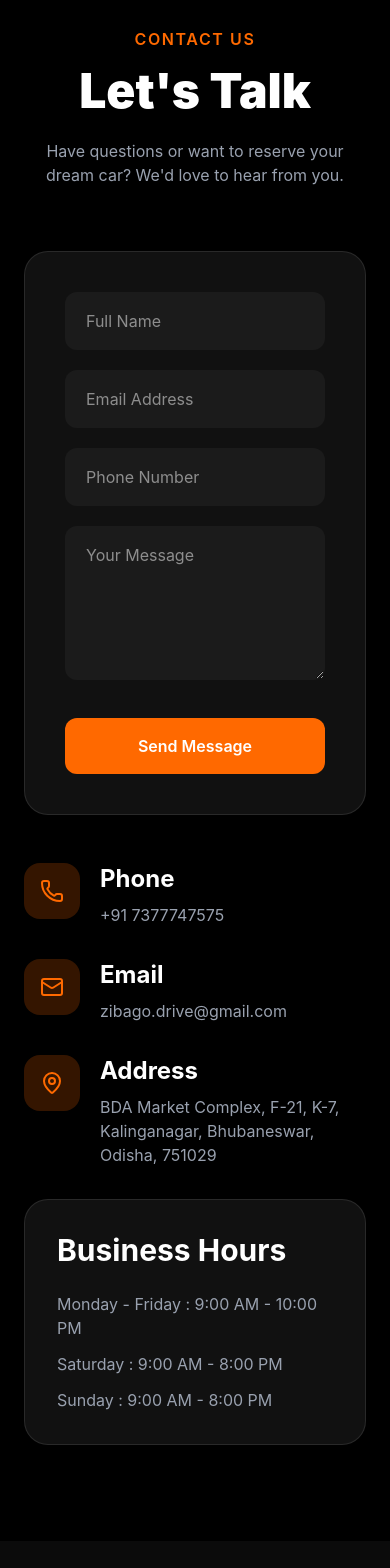
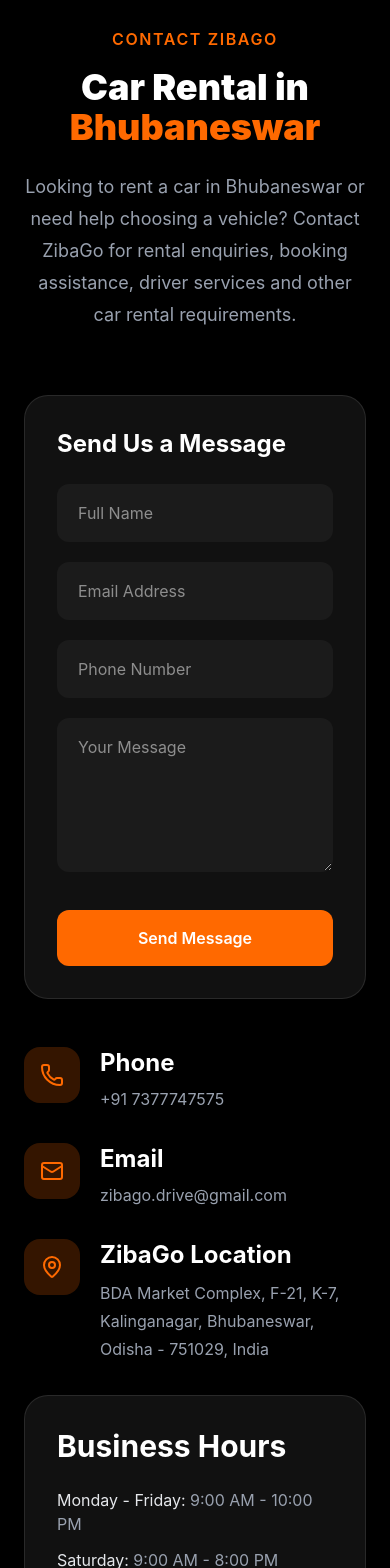
Before and after one commit to tanmayswain11/rental_car_web, a React (Vite) app: page / in a window 390 px wide. Shown: the part 8120-9688 px from the top of the page. Built offline with nearby package versions, Linux system fonts and the light colour scheme.

Commit message:
update footer and contact

```diff
--- a/src/components/layout/Footer.jsx
+++ b/src/components/layout/Footer.jsx
@@ -1,56 +1,84 @@
-import { Mail, MailIcon,Phone } from "lucide-react";
+import { Mail, Phone, MapPin } from "lucide-react";
 import { FaInstagram, FaFacebookF } from "react-icons/fa";
+import { Link } from "react-router-dom";
+
 import logo from "../../assets/images/zibago.jpeg";
 
 export default function Footer() {
   return (
-    <footer className="bg-black text-white border-t border-white/10">
+    <footer
+      className="bg-black text-white border-t border-white/10"
+      aria-label="ZibaGo website footer"
+    >
       <div className="max-w-7xl mx-auto px-6 py-16">
+
         <div className="grid sm:grid-cols-2 lg:grid-cols-4 gap-12">
-          {/* ========================= */}
-          {/* Company */}
-          {/* ========================= */}
 
+          {/* =========================
+              COMPANY
+          ========================== */}
           <div>
-            <div className="flex items-center gap-3">
+            <Link
+              to="/"
+              className="inline-flex items-center gap-3"
+              aria-label="ZibaGo home"
+            >
               <img
                 src={logo}
-                alt="ZibaGo"
+                alt="ZibaGo car rental logo"
+                width="48"
+                height="48"
+                loading="lazy"
+                decoding="async"
                 className="w-12 h-12 rounded-xl object-cover"
               />
 
-              <h2 className="text-3xl font-black">
+              <span className="text-3xl font-black">
                 Ziba
                 <span className="text-orange-500">Go</span>
-              </h2>
-            </div>
+              </span>
+            </Link>
 
             <p className="text-gray-400 mt-6 leading-7 max-w-sm">
-              Luxury car rental service offering premium vehicles with comfort,
-              safety and affordable pricing.
+              ZibaGo provides convenient car rental services in
+              Bhubaneswar and Odisha, with a focus on comfortable
+              vehicles, transparent pricing and reliable customer
+              support.
             </p>
           </div>
 
-          {/* ========================= */}
-          {/* Quick Links */}
-          {/* ========================= */}
+          {/* =========================
+              QUICK LINKS
+          ========================== */}
+          <div>
+            <h2 className="text-xl md:text-2xl font-bold mb-6">
+              Quick Links
+            </h2>
 
-          <div>
-            <h3 className="text-xl md:text-2xl font-bold mb-6">Quick Links</h3>
+            <nav aria-label="Footer navigation">
+              <ul className="space-y-4">
 
-            <ul className="space-y-4">
+                <li>
+                  <Link
+                    to="/"
+                    className="text-gray-400 hover:text-orange-500 transition duration-300"
+                  >
+                    Home
+                  </Link>
+                </li>
+
                 <li>
                   <a
-                  href="#about"
+                    href="/#about"
                     className="text-gray-400 hover:text-orange-500 transition duration-300"
                   >
-                  About
+                    About ZibaGo
                   </a>
                 </li>
 
                 <li>
                   <a
-                  href="#why"
+                    href="/#why"
                     className="text-gray-400 hover:text-orange-500 transition duration-300"
                   >
                     Why ZibaGo
@@ -58,68 +86,65 @@
                 </li>
 
                 <li>
-                <a
-                  href="/rent-cars"
+                  <Link
+                    to="/rent-cars"
                     className="text-gray-400 hover:text-orange-500 transition duration-300"
                   >
-                  Rent Car
+                    Rent a Car in Bhubaneswar
+                  </Link>
+                </li>
+
+                <li>
+                  <a
+                    href="/#services"
+                    className="text-gray-400 hover:text-orange-500 transition duration-300"
+                  >
+                    Our Services
                   </a>
                 </li>
 
                 <li>
                   <a
-                  href="#contact"
+                    href="/#contact"
                     className="text-gray-400 hover:text-orange-500 transition duration-300"
                   >
-                  Contact
+                    Contact ZibaGo
                   </a>
                 </li>
 
-              {/* Privacy Policy */}
-
                 <li>
-                <a
-                  href="/legal/privacypolicy.pdf"
-                  target="_blank"
-                  rel="noopener noreferrer"
+                  <Link
+                    to="/partner"
                     className="text-gray-400 hover:text-orange-500 transition duration-300"
                   >
-                  Privacy Policy
-                </a>
+                    Become a Partner
+                  </Link>
                 </li>
 
-              {/* Terms & Conditions */}
-
-              <li>
-                <a
-                  href="/legal/termsandconditions.pdf"
-                  target="_blank"
-                  rel="noopener noreferrer"
-                  className="text-gray-400 hover:text-orange-500 transition duration-300"
-                >
-                  Terms & Conditions
-                </a>
-              </li>
               </ul>
+            </nav>
           </div>
 
-          {/* ========================= */}
-          {/* Contact */}
-          {/* ========================= */}
-
+          {/* =========================
+              CONTACT
+          ========================== */}
           <div>
-            <h3 className="text-xl md:text-2xl font-bold mb-6">Contact</h3>
+            <h2 className="text-xl md:text-2xl font-bold mb-6">
+              Contact ZibaGo
+            </h2>
 
             <div className="space-y-5">
+
               {/* Phone */}
-
               <a
                 href="tel:+917377747575"
-                className="flex items-center gap-3 group"
+                className="flex items-start gap-3 group"
+                aria-label="Call ZibaGo at 7377747575"
               >
                 <Phone
                   size={20}
-                  className="text-orange-500 group-hover:text-orange-400"
+                  className="text-orange-500 group-hover:text-orange-400 mt-1 shrink-0"
+                  aria-hidden="true"
                 />
 
                 <span className="text-gray-400 group-hover:text-orange-500 transition duration-300">
@@ -128,99 +153,124 @@
               </a>
 
               {/* Email */}
-
               <a
                 href="mailto:zibago.drive@gmail.com"
-                className="flex items-center gap-3 group"
+                className="flex items-start gap-3 group"
+                aria-label="Email ZibaGo"
               >
                 <Mail
                   size={20}
-                  className="text-orange-500 group-hover:text-orange-400"
+                  className="text-orange-500 group-hover:text-orange-400 mt-1 shrink-0"
+                  aria-hidden="true"
                 />
 
                 <span className="text-gray-400 group-hover:text-orange-500 transition duration-300 break-all">
                   zibago.drive@gmail.com
                 </span>
               </a>
+
+              {/* Address */}
+              <a
+                href="https://www.google.com/maps/search/?api=1&query=BDA+Market+Complex+F-21+K-7+Kalinganagar+Bhubaneswar+Odisha+751029"
+                target="_blank"
+                rel="noopener noreferrer"
+                className="flex items-start gap-3 group"
+                aria-label="View ZibaGo location on Google Maps"
+              >
+                <MapPin
+                  size={20}
+                  className="text-orange-500 group-hover:text-orange-400 mt-1 shrink-0"
+                  aria-hidden="true"
+                />
+
+                <address className="not-italic text-gray-400 group-hover:text-orange-500 transition duration-300 leading-6">
+                  BDA Market Complex, F-21, K-7,
+                  <br />
+                  Kalinganagar, Bhubaneswar,
+                  <br />
+                  Odisha - 751029, India
+                </address>
+              </a>
+
             </div>
           </div>
 
-          {/* ========================= */}
-          {/* Social */}
-          {/* ========================= */}
-
+          {/* =========================
+              SOCIAL
+          ========================== */}
           <div>
-            <h3 className="text-xl md:text-2xl font-bold mb-6">Follow Us</h3>
+            <h2 className="text-xl md:text-2xl font-bold mb-6">
+              Follow ZibaGo
+            </h2>
 
             <div className="flex gap-4 flex-wrap">
-              {/* Website */}
-
-              {/* <a
-                href="/"
-                aria-label="ZibaGo Website"
-                className="w-12 h-12 rounded-full bg-[#111] border border-white/10 flex items-center justify-center hover:bg-orange-500 hover:border-orange-500 transition duration-300"
-              >
-                <Globe size={20} />
-              </a> */}
 
               {/* Email */}
-
               <a
                 href="mailto:zibago.drive@gmail.com"
                 aria-label="Email ZibaGo"
                 className="w-12 h-12 rounded-full bg-[#111] border border-white/10 flex items-center justify-center hover:bg-orange-500 hover:border-orange-500 transition duration-300"
               >
-                <MailIcon size={20} />
+                <Mail size={20} aria-hidden="true" />
               </a>
 
-              {/* Phone */}
-
-              {/* <a
-                href="tel:+917377747575"
-                aria-label="Call ZibaGo"
+              {/* Instagram */}
+              <a
+                href="https://www.instagram.com/zibago_drive/"
+                target="_blank"
+                rel="noopener noreferrer"
+                aria-label="Follow ZibaGo on Instagram"
                 className="w-12 h-12 rounded-full bg-[#111] border border-white/10 flex items-center justify-center hover:bg-orange-500 hover:border-orange-500 transition duration-300"
               >
-                <Phone size={20} />
-              </a> */}
-
-              {/* Instagram */}
-
-              <a
-                href="https://www.instagram.com/zibago_drive?igsh=MTdrNnVxMTFyNHE2cA=="
-                target="_blank"
-                rel="noopener noreferrer"
-                aria-label="ZibaGo Instagram"
-                className="w-12 h-12 rounded-full bg-[#111] border border-white/10 flex items-center justify-center hover:bg-orange-500 hover:border-orange-500 transition duration-300"
-              >
-                <FaInstagram size={21} />
+                <FaInstagram
+                  size={21}
+                  aria-hidden="true"
+                />
               </a>
 
               {/* Facebook */}
-
               <a
                 href="https://www.facebook.com/share/1DB8iyj1ma/"
                 target="_blank"
                 rel="noopener noreferrer"
-                aria-label="ZibaGo Facebook"
+                aria-label="Follow ZibaGo on Facebook"
                 className="w-12 h-12 rounded-full bg-[#111] border border-white/10 flex items-center justify-center hover:bg-orange-500 hover:border-orange-500 transition duration-300"
               >
-                <FaFacebookF size={19} />
+                <FaFacebookF
+                  size={19}
+                  aria-hidden="true"
+                />
               </a>
+
             </div>
+
+            {/* Location */}
+            <div className="mt-8">
+              <p className="text-gray-500 text-sm leading-6">
+                Car rental services in{" "}
+                <span className="text-gray-300">
+                  Bhubaneswar, Odisha
+                </span>
+                .
+              </p>
             </div>
           </div>
 
-        {/* ========================= */}
-        {/* Bottom Footer */}
-        {/* ========================= */}
+        </div>
 
+        {/* =========================
+            BOTTOM FOOTER
+        ========================== */}
         <div className="border-t border-white/10 mt-16 pt-8">
+
           <div className="flex flex-col md:flex-row items-center justify-between gap-4 text-center md:text-left">
+
             <p className="text-gray-500 text-sm">
               © {new Date().getFullYear()} ZibaGo. All Rights Reserved.
             </p>
 
             <div className="flex flex-wrap justify-center items-center gap-4 text-sm">
+
               <a
                 href="/legal/privacypolicy.pdf"
                 target="_blank"
@@ -230,7 +280,12 @@
                 Privacy Policy
               </a>
 
-              <span className="text-gray-700">|</span>
+              <span
+                className="text-gray-700"
+                aria-hidden="true"
+              >
+                |
+              </span>
 
               <a
                 href="/legal/termsandconditions.pdf"
@@ -240,9 +295,12 @@
               >
                 Terms & Conditions
               </a>
+
+            </div>
+
           </div>
         </div>
-        </div>
+
       </div>
     </footer>
   );
--- a/src/home/Contact.jsx
+++ b/src/home/Contact.jsx
@@ -2,56 +2,105 @@
 
 export default function Contact() {
   return (
-    <section id="contact" className="py-24 bg-black">
-
+    <section
+      id="contact"
+      aria-labelledby="contact-heading"
+      className="py-24 bg-black"
+    >
       <div className="max-w-7xl mx-auto px-6">
 
+        {/* =========================
+            SECTION HEADER
+        ========================== */}
         <div className="text-center">
-
           <span className="text-orange-500 uppercase tracking-widest font-semibold">
-            Contact Us
+            Contact ZibaGo
           </span>
 
-          <h2 className="text-5xl font-black mt-4">
-            Let's Talk
+          <h2
+            id="contact-heading"
+            className="text-4xl md:text-5xl font-black mt-4"
+          >
+            Car Rental in{" "}
+            <span className="text-orange-500">
+              Bhubaneswar
+            </span>
           </h2>
 
-          <p className="text-gray-400 mt-6 max-w-2xl mx-auto">
-            Have questions or want to reserve your dream car?
-            We'd love to hear from you.
+          <p className="text-gray-400 mt-6 max-w-3xl mx-auto leading-8 text-lg">
+            Looking to rent a car in Bhubaneswar or need help
+            choosing a vehicle? Contact ZibaGo for rental enquiries,
+            booking assistance, driver services and other car rental
+            requirements.
           </p>
-
         </div>
 
+        {/* =========================
+            CONTACT CONTENT
+        ========================== */}
         <div className="grid lg:grid-cols-2 gap-12 mt-16">
 
-          {/* Contact Form */}
+          {/* =========================
+              CONTACT FORM
+          ========================== */}
+          <form
+            className="bg-[#111111] rounded-3xl p-8 md:p-10 border border-white/10"
+            aria-label="Contact ZibaGo"
+          >
+            <h3 className="text-2xl font-bold mb-6">
+              Send Us a Message
+            </h3>
 
-          <form className="bg-[#111111] rounded-3xl p-10 border border-white/10">
+            <label htmlFor="contact-name" className="sr-only">
+              Full Name
+            </label>
 
             <input
+              id="contact-name"
               type="text"
+              name="name"
               placeholder="Full Name"
+              autoComplete="name"
               className="w-full bg-[#1b1b1b] rounded-xl px-5 py-4 mb-5 outline-none border border-transparent focus:border-orange-500"
             />
 
+            <label htmlFor="contact-email" className="sr-only">
+              Email Address
+            </label>
+
             <input
+              id="contact-email"
               type="email"
+              name="email"
               placeholder="Email Address"
+              autoComplete="email"
               className="w-full bg-[#1b1b1b] rounded-xl px-5 py-4 mb-5 outline-none border border-transparent focus:border-orange-500"
             />
 
+            <label htmlFor="contact-phone" className="sr-only">
+              Phone Number
+            </label>
+
             <input
+              id="contact-phone"
               type="tel"
+              name="phone"
               placeholder="Phone Number"
+              autoComplete="tel"
               className="w-full bg-[#1b1b1b] rounded-xl px-5 py-4 mb-5 outline-none border border-transparent focus:border-orange-500"
             />
 
+            <label htmlFor="contact-message" className="sr-only">
+              Your Message
+            </label>
+
             <textarea
+              id="contact-message"
+              name="message"
               rows="5"
               placeholder="Your Message"
               className="w-full bg-[#1b1b1b] rounded-xl px-5 py-4 outline-none border border-transparent focus:border-orange-500"
-            ></textarea>
+            />
 
             <button
               type="submit"
@@ -59,16 +108,19 @@
             >
               Send Message
             </button>
-
           </form>
 
-          {/* Contact Info */}
-
+          {/* =========================
+              BUSINESS INFORMATION
+          ========================== */}
           <div className="space-y-8">
 
+            {/* Phone */}
             <div className="flex gap-5 items-start">
-
-              <div className="bg-orange-500/20 p-4 rounded-2xl">
+              <div
+                className="bg-orange-500/20 p-4 rounded-2xl"
+                aria-hidden="true"
+              >
                 <Phone className="text-orange-500" />
               </div>
 
@@ -76,16 +128,22 @@
                 <h3 className="text-2xl font-bold">
                   Phone
                 </h3>
-                <p className="text-gray-400 mt-2">
+
+                <a
+                  href="tel:+917377747575"
+                  className="text-gray-400 mt-2 inline-block hover:text-orange-400 transition"
+                >
                   +91 7377747575
-                </p>
+                </a>
               </div>
-
             </div>
 
+            {/* Email */}
             <div className="flex gap-5 items-start">
-
-              <div className="bg-orange-500/20 p-4 rounded-2xl">
+              <div
+                className="bg-orange-500/20 p-4 rounded-2xl"
+                aria-hidden="true"
+              >
                 <Mail className="text-orange-500" />
               </div>
 
@@ -93,56 +151,75 @@
                 <h3 className="text-2xl font-bold">
                   Email
                 </h3>
-                <p className="text-gray-400 mt-2">
+
+                <a
+                  href="mailto:zibago.drive@gmail.com"
+                  className="text-gray-400 mt-2 inline-block hover:text-orange-400 transition"
+                >
                   zibago.drive@gmail.com
-                </p>
+                </a>
               </div>
-
             </div>
 
+            {/* Address */}
             <div className="flex gap-5 items-start">
-
-              <div className="bg-orange-500/20 p-4 rounded-2xl">
+              <div
+                className="bg-orange-500/20 p-4 rounded-2xl"
+                aria-hidden="true"
+              >
                 <MapPin className="text-orange-500" />
               </div>
 
               <div>
                 <h3 className="text-2xl font-bold">
-                  Address
+                  ZibaGo Location
                 </h3>
 
-                <p className="text-gray-400 mt-2">
-                  BDA Market Complex, F-21, K-7, Kalinganagar, Bhubaneswar, Odisha, 751029
-                </p>
-
+                <address className="not-italic text-gray-400 mt-2 leading-7">
+                  BDA Market Complex, F-21, K-7,
+                  <br />
+                  Kalinganagar, Bhubaneswar,
+                  <br />
+                  Odisha - 751029, India
+                </address>
               </div>
-
             </div>
 
+            {/* =========================
+                BUSINESS HOURS
+            ========================== */}
             <div className="bg-[#111111] rounded-3xl p-8 border border-white/10 mt-8">
-
               <h3 className="text-3xl font-bold">
                 Business Hours
               </h3>
 
               <div className="mt-6 space-y-3 text-gray-400">
+                <p>
+                  <span className="text-gray-200">
+                    Monday - Friday:
+                  </span>{" "}
+                  9:00 AM - 10:00 PM
+                </p>
 
-                <p>Monday - Friday : 9:00 AM - 10:00 PM</p>
+                <p>
+                  <span className="text-gray-200">
+                    Saturday:
+                  </span>{" "}
+                  9:00 AM - 8:00 PM
+                </p>
 
-                <p>Saturday : 9:00 AM - 8:00 PM</p>
-
-                <p>Sunday : 9:00 AM - 8:00 PM</p>
-
+                <p>
+                  <span className="text-gray-200">
+                    Sunday:
+                  </span>{" "}
+                  9:00 AM - 8:00 PM
+                </p>
               </div>
-
             </div>
 
           </div>
-
         </div>
-
       </div>
-
     </section>
   );
 }
```
Lines whose indentation alone changed are shown as unchanged.
